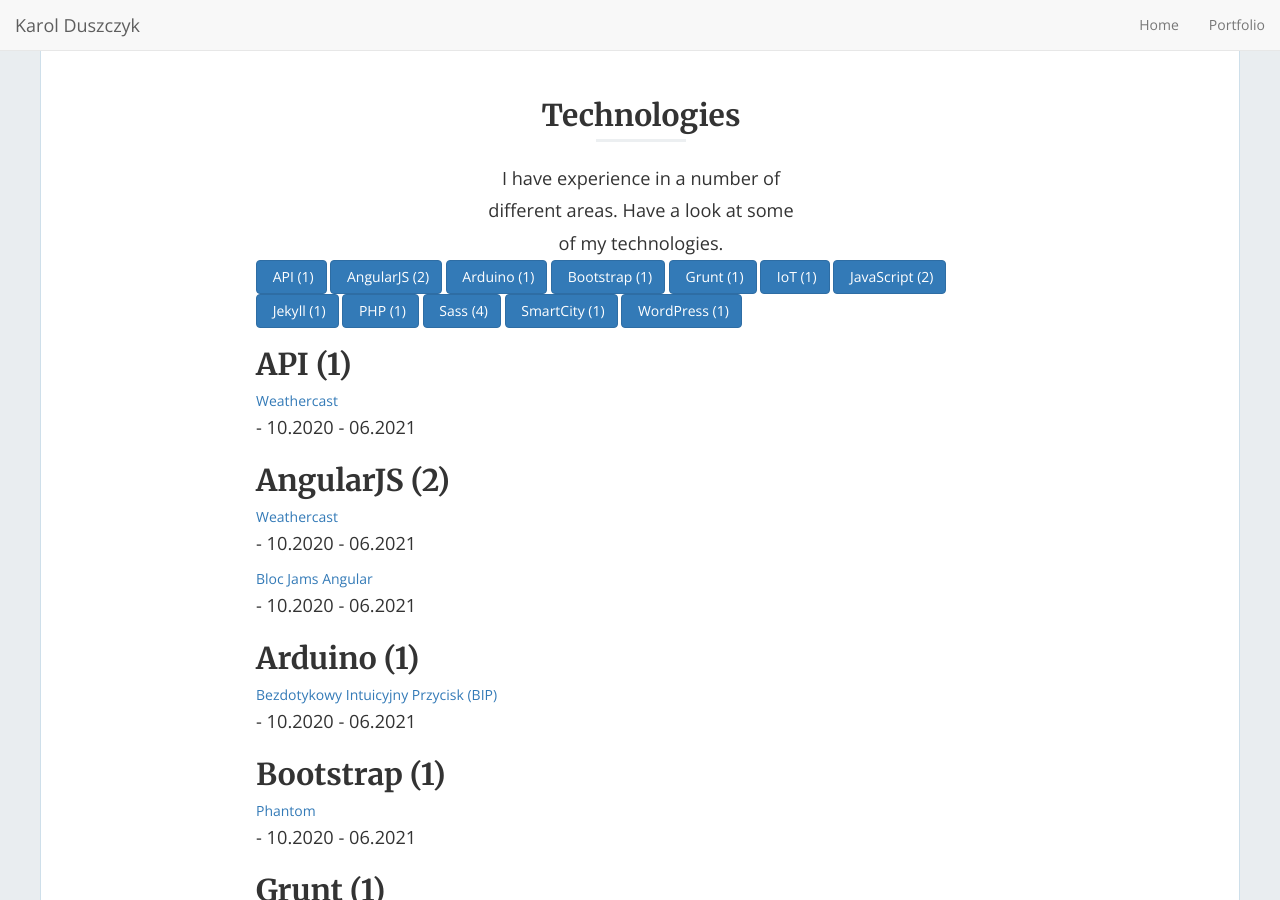
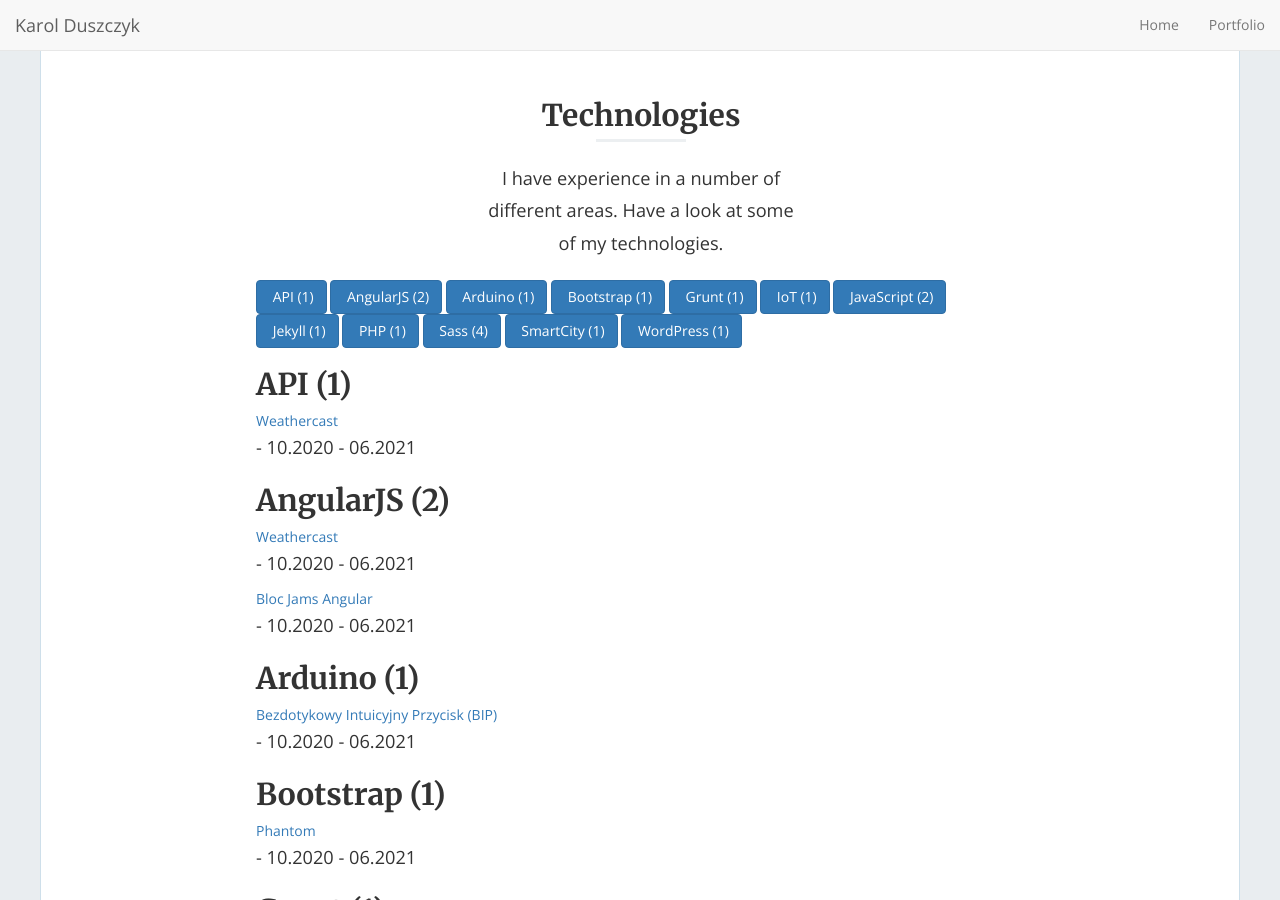
Before and after one commit to karoldus/karoldus.github.io, a Jekyll site: the page built from index.html, in a window 1280 px wide and 900 px high, scrolled down 3800 px. Built offline with Jekyll 4.4.1, drawn with Linux system fonts in a browser that asks for light colours; nearby versions of some CDN libraries; the list of posts is cut into pages by our own code.

Commit message:
Update home.html

```diff
--- a/_layouts/home.html
+++ b/_layouts/home.html
@@ -45,7 +45,7 @@
           {% endif %}
           {% if site.data.tags.section_subtitle != '' %}
             <p class="section-subtitle text-center">{{ site.data.tags.section_subtitle }}</p>
-          {% endif %}
+          {% endif %} <br>
 
           <div class="break"></div>
           {% include tags.html %}
```
